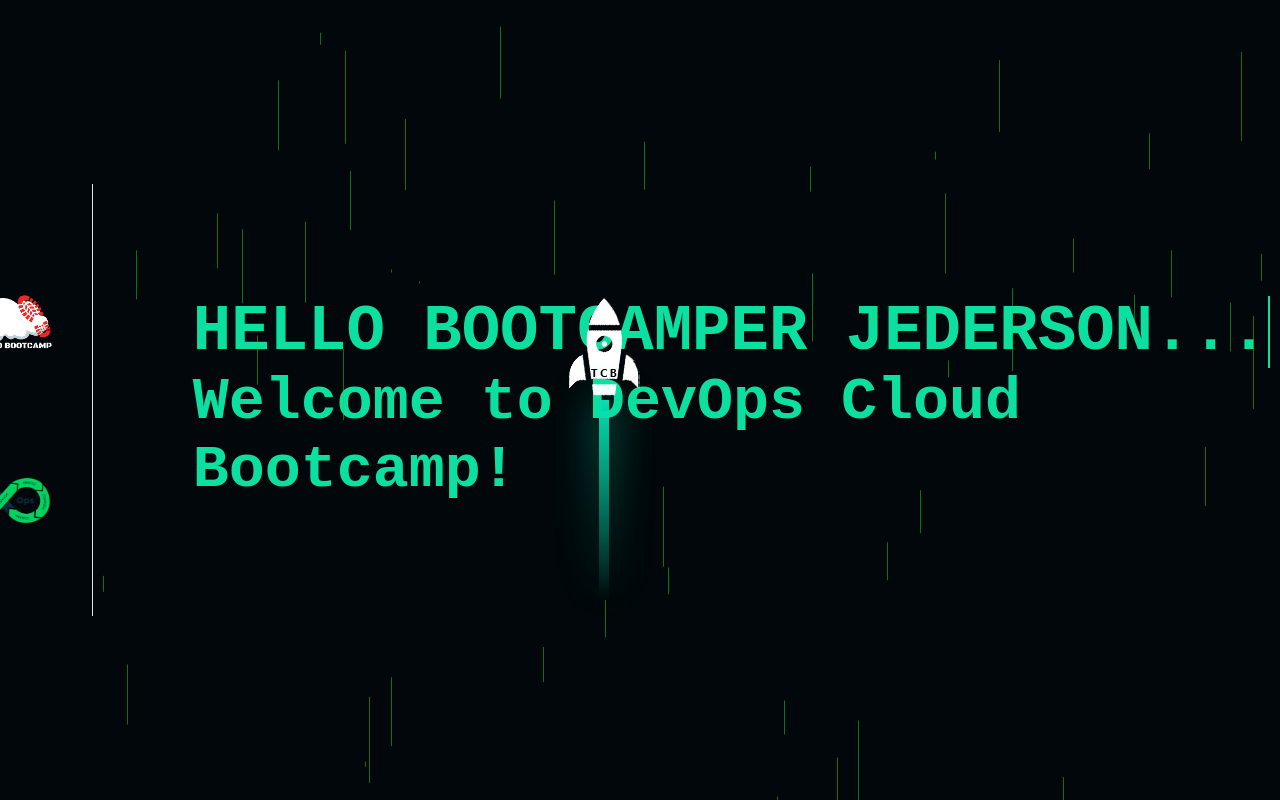
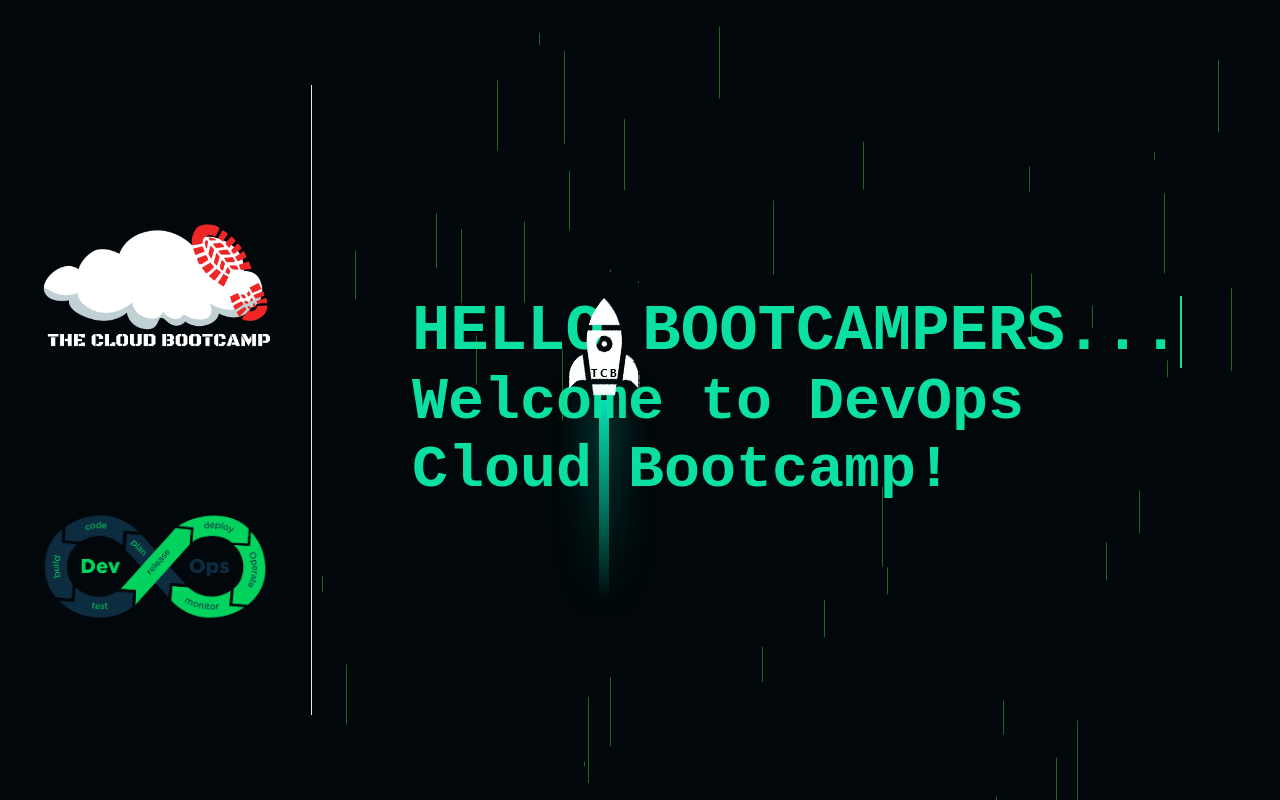
Before and after one commit to jedersonra/devops-cloud, a plain HTML site: page index.html in a window 1280 px wide. Drawn offline with Linux system fonts and the light colour scheme.

Commit message:
Update index.html
Alterando bootcampers

```diff
--- a/index.html
+++ b/index.html
@@ -18,7 +18,7 @@
         </div>
 
         <div class="texts">
-                 <h1 data-text="Hello Bootcamper Jederson...">Hello Bootcamper Jederson...</h1>
+                 <h1 data-text="Hello Bootcampers...">Hello Bootcampers...</h1>
 
             <h2  id="text"> </h2>
         </div>
```
